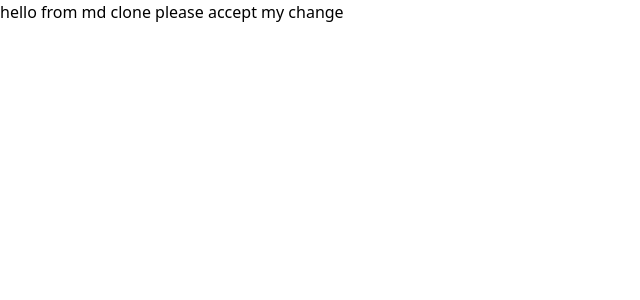
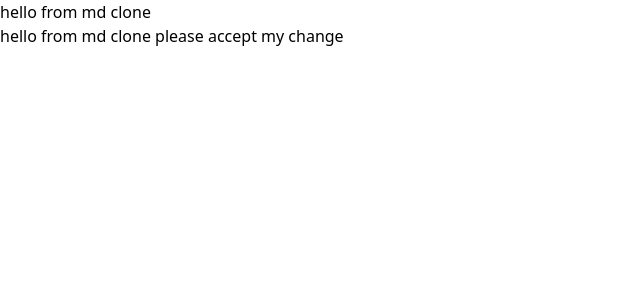
Before and after one commit to MDtech-code/SchoolManagementSystem, a Django app: template templates/base.html in a window 1280 px wide. Shown: the top 300 px of the page, without its empty margins (0-640 px from the left). Run offline with Django 5.2, Linux system fonts and the light colour scheme; the template is opened without the code that fills it, so the values that code supplies are empty; some libraries are stand-ins or nearby versions.

Commit message:
secound change done in base.html

```diff
--- a/templates/base.html
+++ b/templates/base.html
@@ -9,6 +9,7 @@
 </head>
 <body>
     <div>
+        <h1>hello from md clone </h1>
         <h1>hello from md clone please accept my change</h1>
         {% block content %}
         {% endblock %}
```
